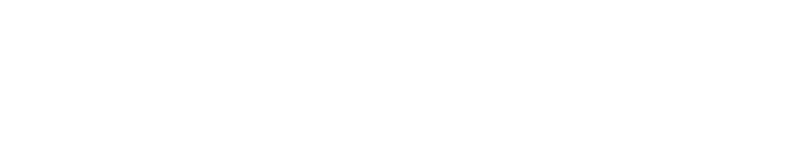
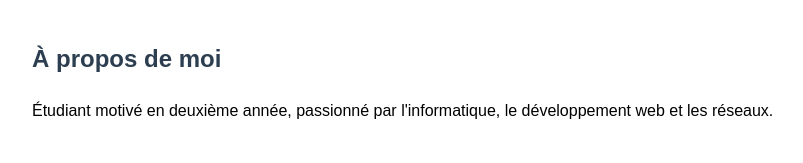
Before and after one commit to justemidingoyi65-art/mon-cv, a plain HTML site: page index.html in a window 1280 px wide. Shown: the whole page, without its empty margins (208-1011 px from the left). Drawn offline with Linux system fonts and the light colour scheme.

Commit message:
mise en place de la section description

```diff
--- a/index.html
+++ b/index.html
@@ -10,7 +10,10 @@
 
   <!-- TITRE -->
 
-  <!-- DESCRIPTION -->
+  <section id="description">
+  <h2>À propos de moi</h2>
+  <p>Étudiant motivé en deuxième année, passionné par l'informatique, le développement web et les réseaux.</p>
+</section>
 
   <!-- FORMATIONS -->
 
```
